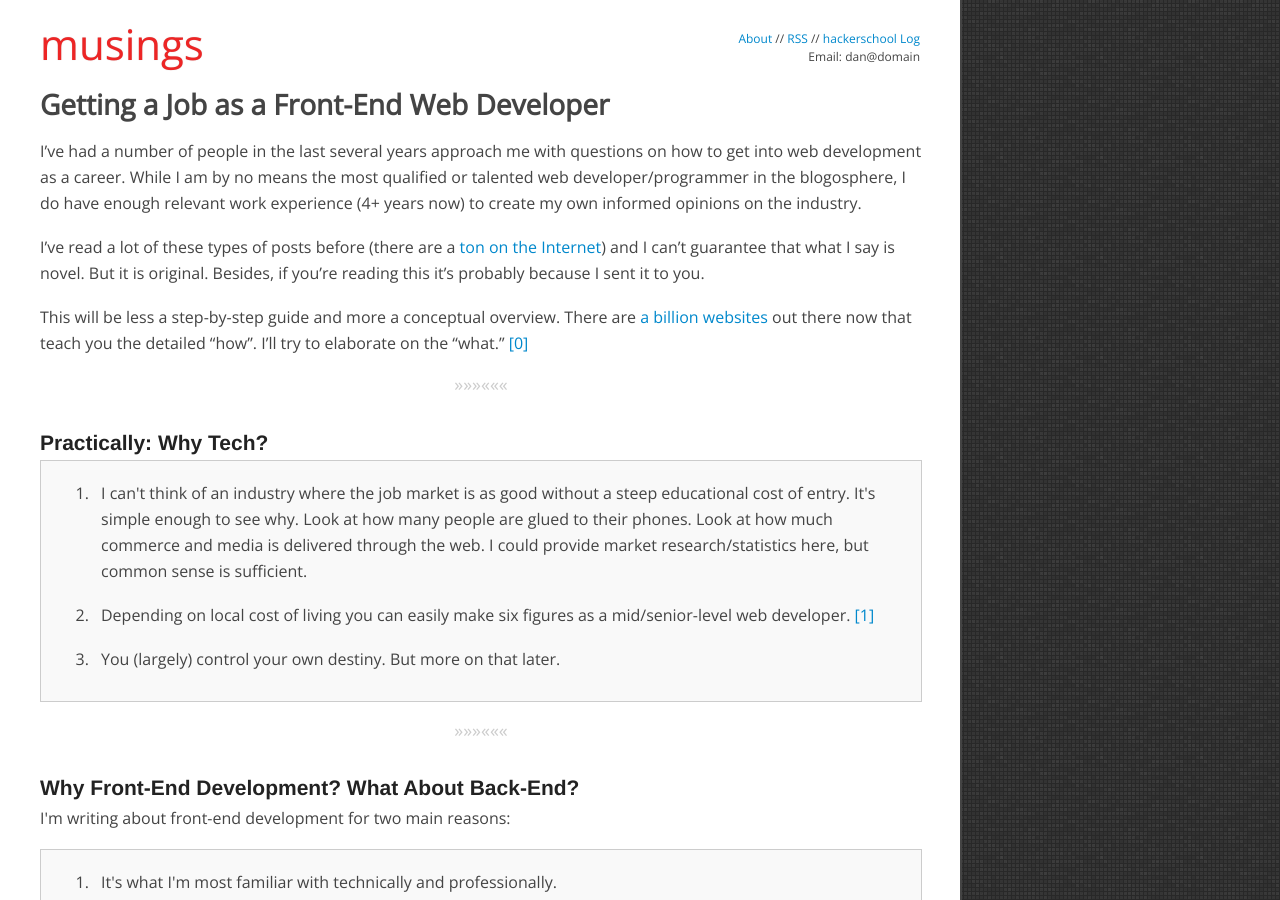
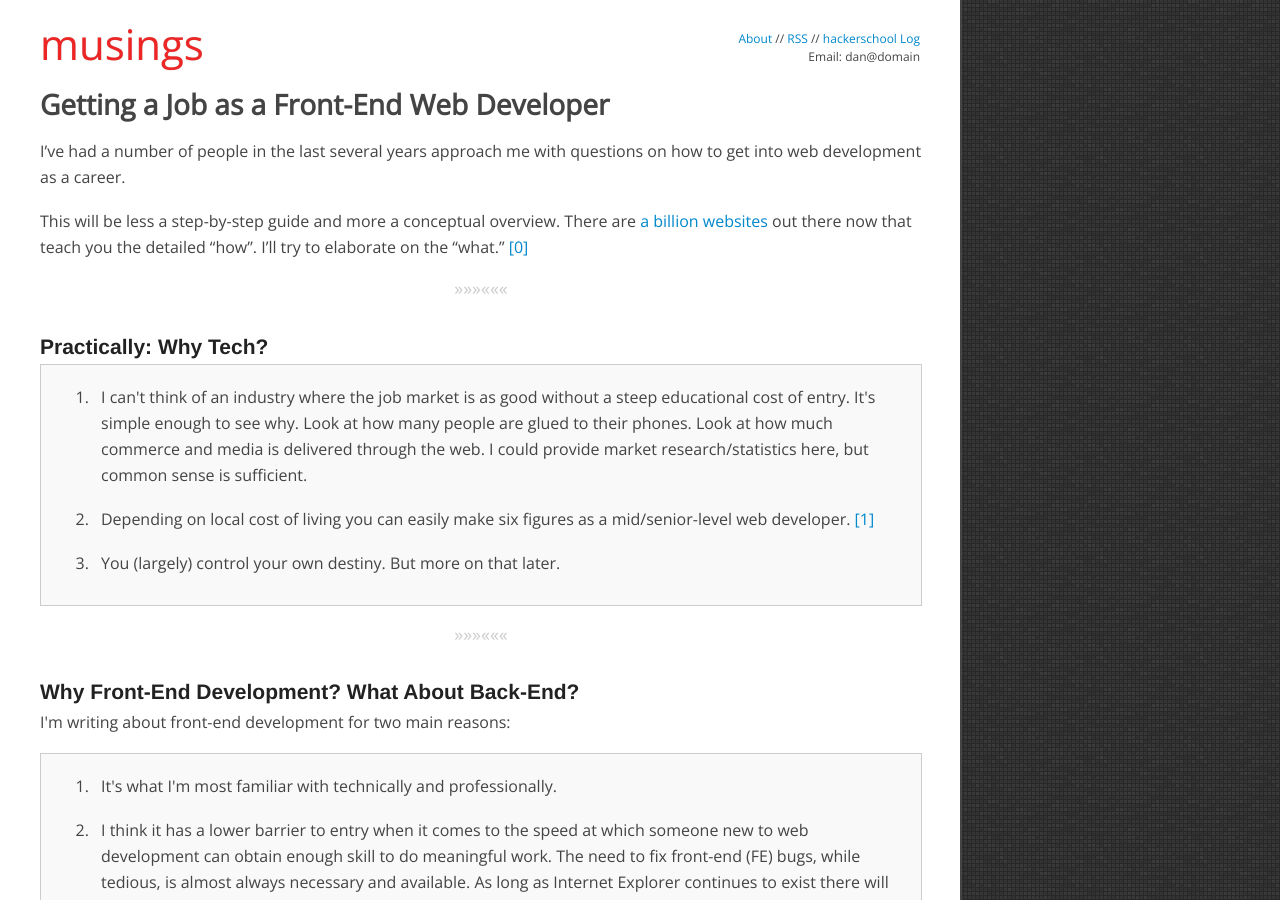
Before and after one commit to danielna/danielna.github.com, a Jekyll site: the page built from _posts/2013-06-26-getting-a-job-as-a-front-end-web-developer.md, in a window 1280 px wide and 900 px high. Built offline with Jekyll 4.4.1, drawn with Linux system fonts in a browser that asks for light colours; nearby versions of some CDN libraries; library files that are not in the unit come from our copies; Markdown is read by kramdown in place of the engine named in the settings; some of the changed text lies outside the part shown.

Commit message:
update per Tom's feedback.  removing needless disclaimers

```diff
--- a/_posts/2013-06-26-getting-a-job-as-a-front-end-web-developer.md
+++ b/_posts/2013-06-26-getting-a-job-as-a-front-end-web-developer.md
@@ -6,9 +6,7 @@ tags: text
 permalink: /getting-a-job-as-a-front-end-web-developer.html
 ---
 
-I've had a number of people in the last several years approach me with questions on how to get into web development as a career.  While I am by no means the most qualified or talented web developer/programmer in the blogosphere, I do have enough relevant work experience (4+ years now) to create my own informed opinions on the industry.
-
-I've read a lot of these types of posts before (there are a <a href="https://www.google.com/search?q=how+to+become+a+web+developer" title="the googs" target="_blank">ton on the Internet</a>) and I can't guarantee that what I say is novel.  But it is original.  Besides, if you're reading this it's probably because I sent it to you.
+I've had a number of people in the last several years approach me with questions on how to get into web development as a career.
 
 This will be less a step-by-step guide and more a conceptual overview.  There are <a href="https://www.google.com/search?q=learn+to+code">a billion websites</a> out there now that teach you the detailed "how".  I'll try to elaborate on the "what." <a href="#footnotes">[0]</a>
 
```
Also changed, not shown: other parts of _posts/2013-06-26-getting-a-job-as-a-front-end-web-developer.md (+2 -2 lines).
